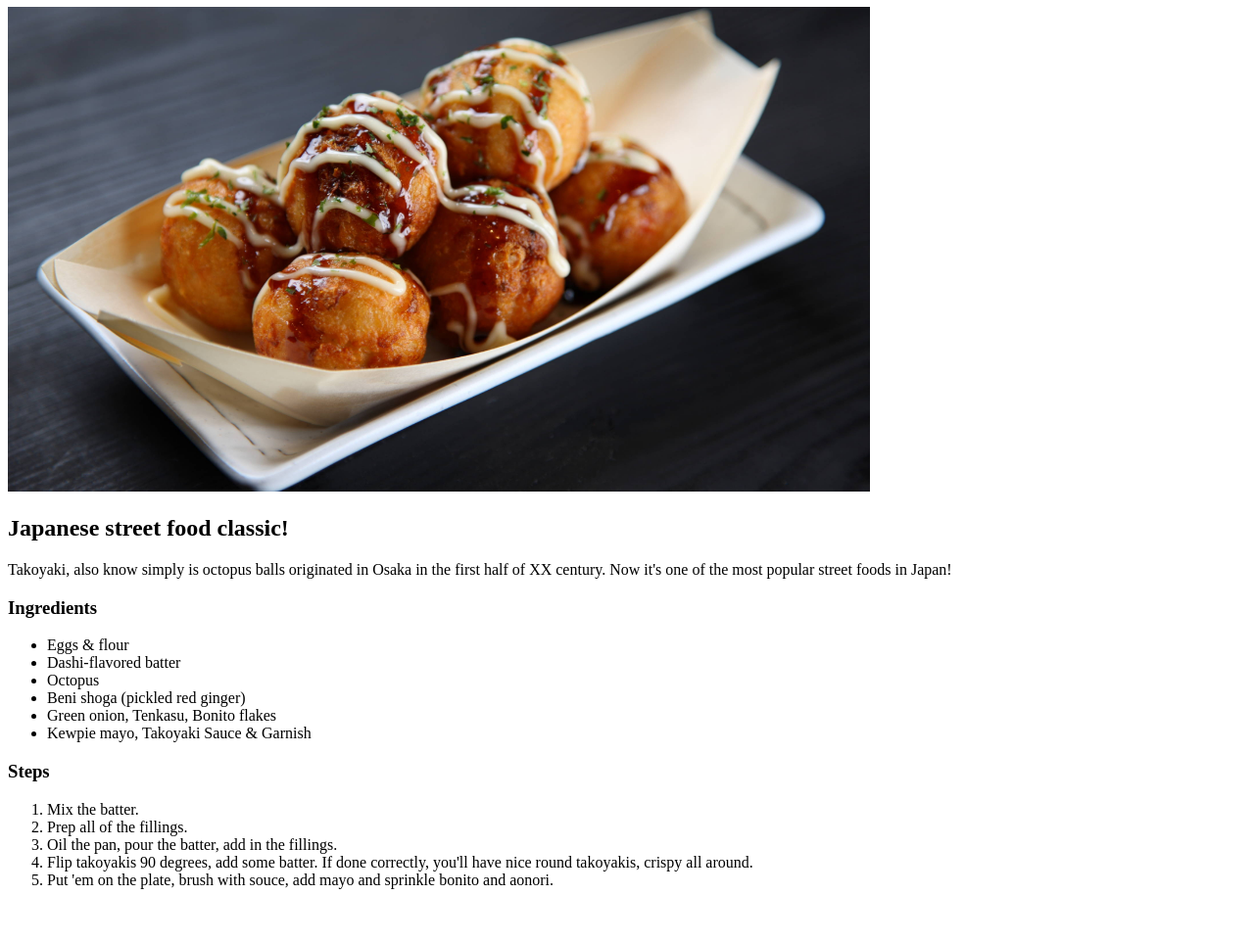
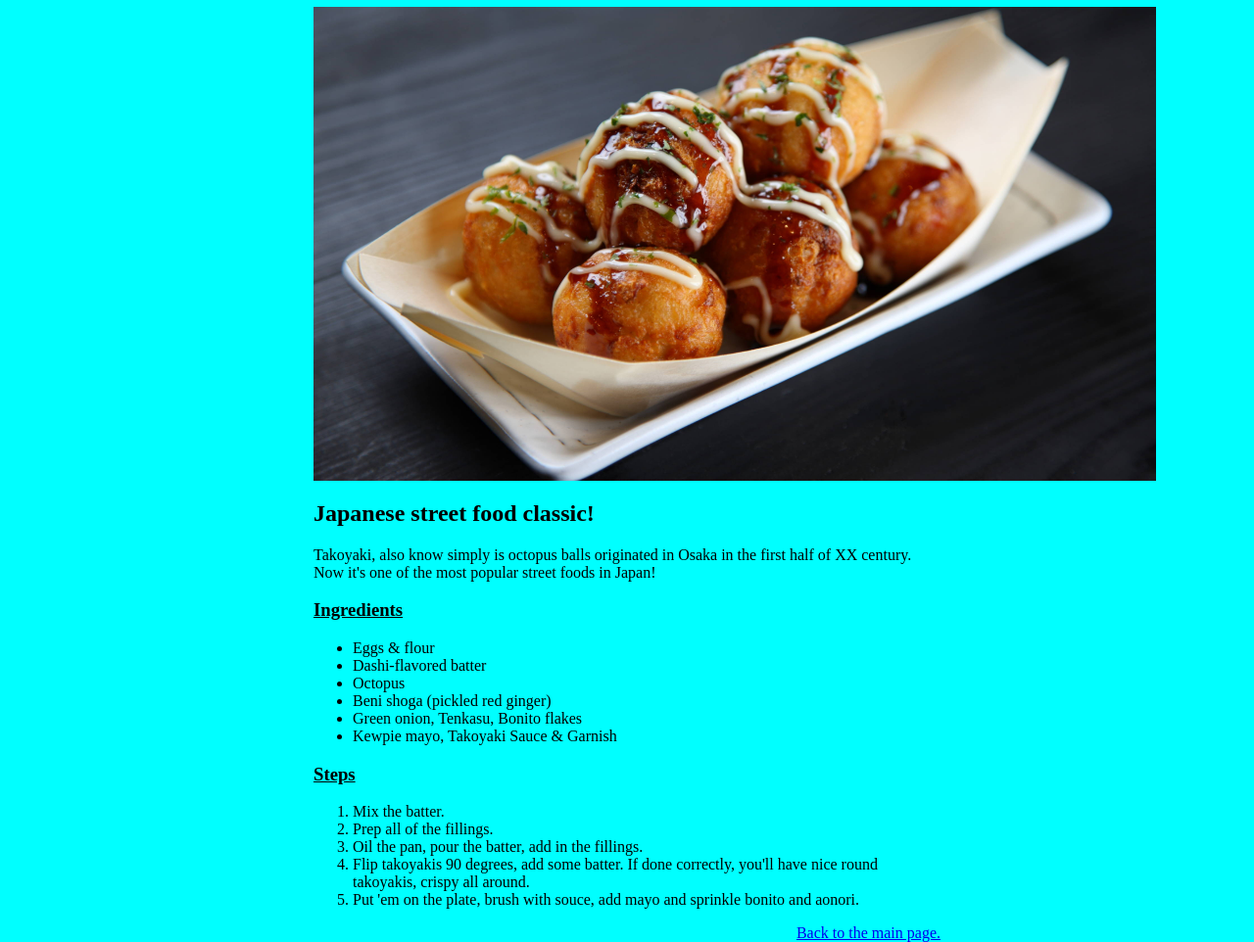
Before and after one commit to AlexanderGetman/odin-recipes, a plain HTML site: page recipes/takoyaki.html in a window 1280 px wide. Shown: the part 73-1035 px from the top of the page at 98% size. Before the commit the page ends 997 px from the top, so only its background shows below. Drawn offline with Linux system fonts and the light colour scheme.

Commit message:
Added some styles

```diff
--- a/recipes/style.css
+++ b/recipes/style.css
@@ -1,3 +1,32 @@
+:root {
+    font-size: 62.5%;
+}
+
+body {
+    font-size: 1.6rem;
+    background-color: cyan;
+    width: 50%;
+    margin: 0 auto;
+}
+
 .recipe-image {
-    width: 55rem;
+    width: 86rem;
 }
+
+img {
+    display: block;
+    margin-left: auto;
+    margin-right: auto;
+}
+
+.underline {
+    text-decoration: underline;
+}
+
+h1 {
+    text-align: center;
+}
+
+.back-to-main {
+    text-align: right;
+}
--- a/recipes/takoyaki.html
+++ b/recipes/takoyaki.html
@@ -15,7 +15,7 @@
     <h2>Japanese street food classic!</h2>
     <p>Takoyaki, also know simply is octopus balls originated in Osaka in the first half of XX century. Now it's one of
         the most popular street foods in Japan!</p>
-    <h3>Ingredients</h3>
+    <h3 class="underline">Ingredients</h3>
     <ul>
         <li>Eggs & flour</li>
         <li>Dashi-flavored batter</li>
@@ -24,7 +24,7 @@
         <li>Green onion, Tenkasu, Bonito flakes</li>
         <li>Kewpie mayo, Takoyaki Sauce & Garnish</li>
     </ul>
-    <h3>Steps</h3>
+    <h3 class="underline">Steps</h3>
     <ol>
         <li>Mix the batter.</li>
         <li>Prep all of the fillings.</li>
@@ -32,6 +32,7 @@
         <li>Flip takoyakis 90 degrees, add some batter. If done correctly, you'll have nice round takoyakis, crispy all around.</li>
         <li>Put 'em on the plate, brush with souce, add mayo and sprinkle bonito and aonori.</li>
     </ol>
+    <div class="back-to-main"><a  href="../index.html">Back to the main page.</a></div>
 </body>
 
 </html>
```
